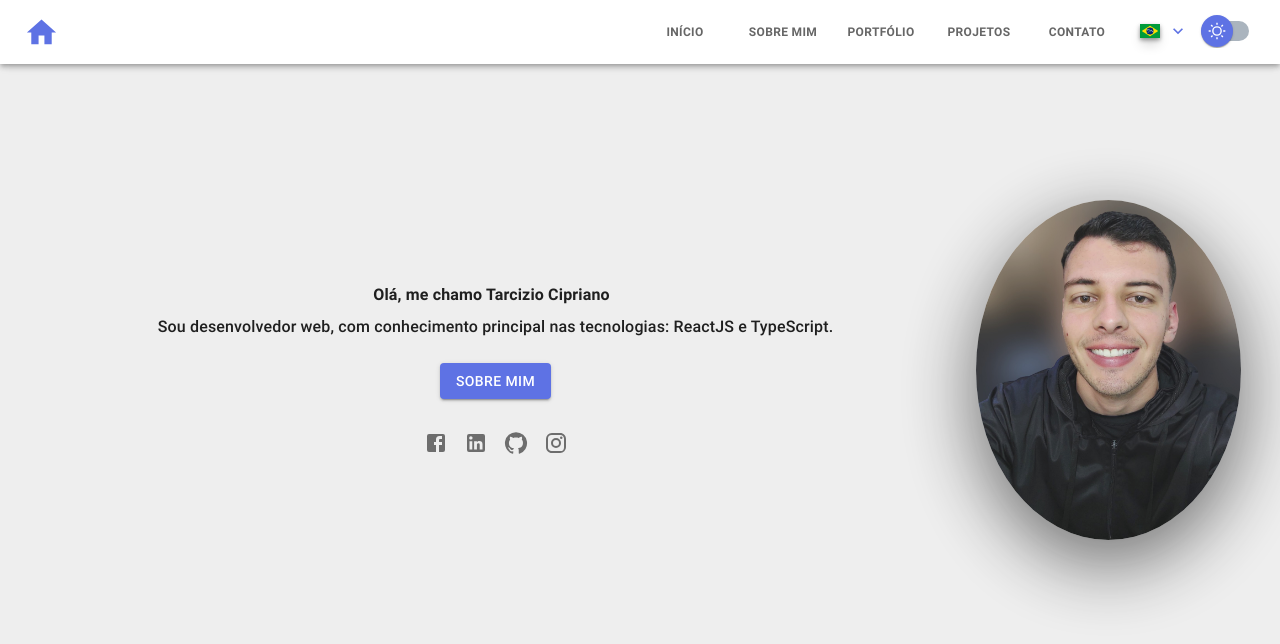
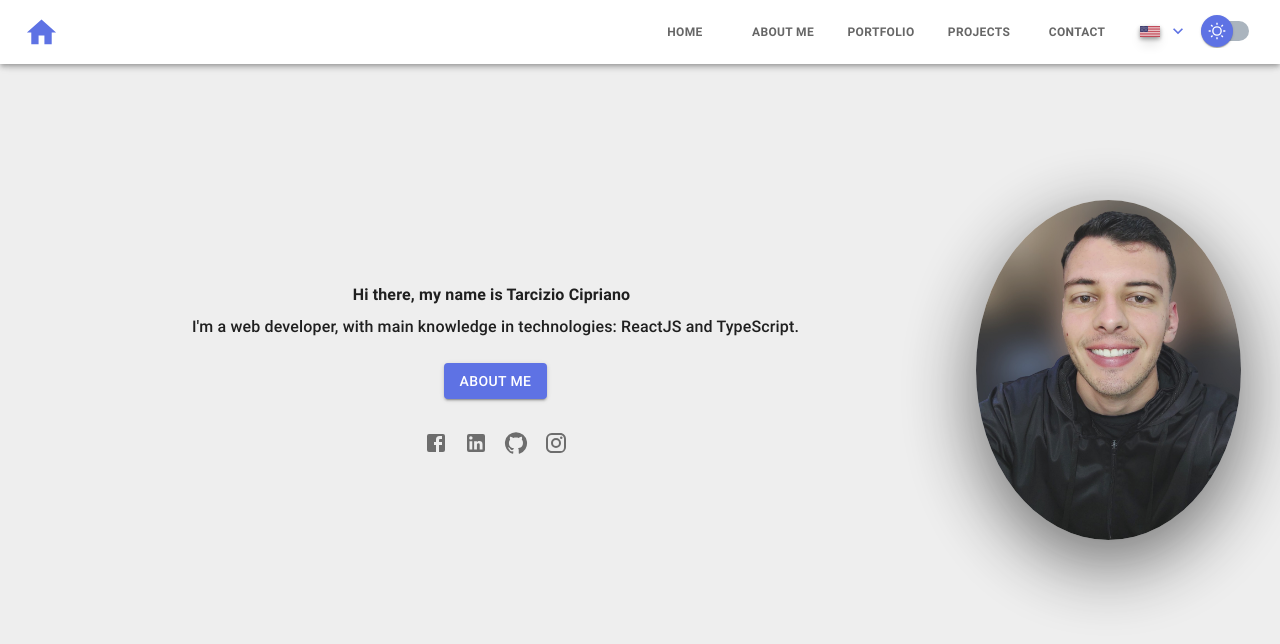
Before and after one commit to tarciziofcipriano/portfolio, a React (Create React App) app: page / in a window 1280 px wide. Shown: the top 644 px of the page. Built offline with nearby package versions, Linux system fonts and the light colour scheme.

Commit message:
Alterar a linguagem default do projeto

```diff
--- a/src/translations/languages.ts
+++ b/src/translations/languages.ts
@@ -1,10 +1,10 @@
 import { LanguageCode, Languages } from "./types";
 
-const DEFAULT_LANGUAGE = "pt";
+const DEFAULT_LANGUAGE = "en";
 
 export const languages: Languages[] = [
+  { code: "en", label: "English" },
   { code: "pt", label: "Português" },
-  { code: "en", label: "English" },
   { code: "es", label: "Español" },
 ];
 
```
